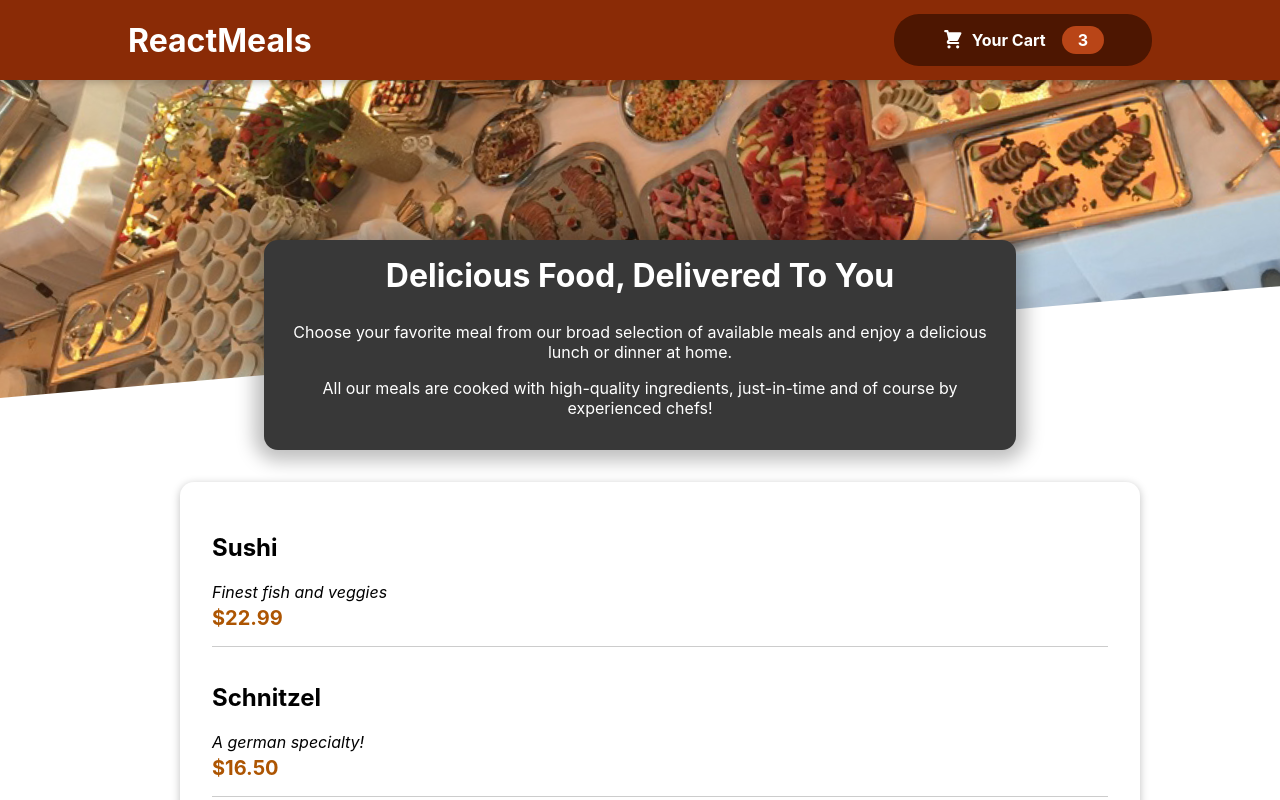
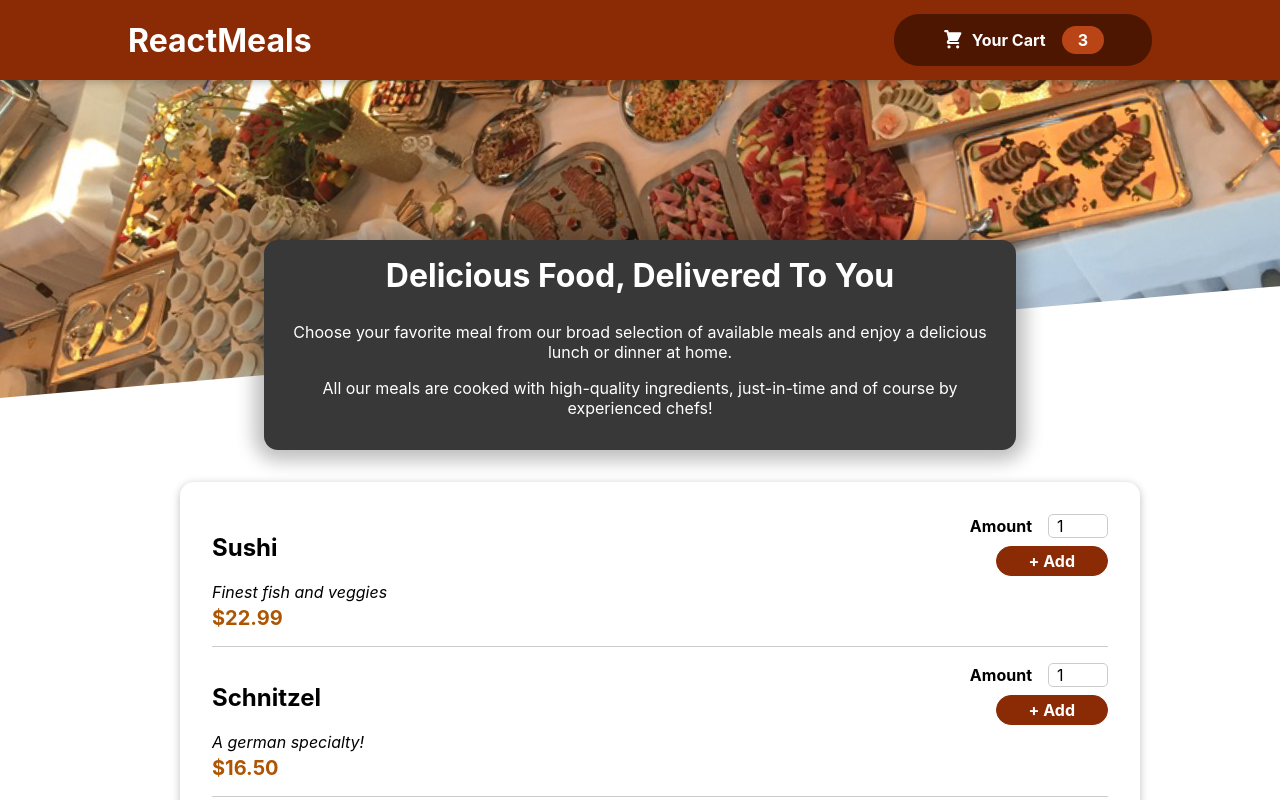
Before and after one commit to Shubham-S-Nimje/Restorent-Website, a React (Create React App) app: page / in a window 1280 px wide. Shown: the top 800 px of the page. Built offline with nearby package versions, Linux system fonts and the light colour scheme.

Commit message:
Adding a Form

```diff
--- a/src/components/Meals/Mealitems/Mealitem.js
+++ b/src/components/Meals/Mealitems/Mealitem.js
@@ -1,5 +1,6 @@
 import React from 'react'
 import './Mealitem.css'
+import MealitemForm from './MealitemForm';
 
 const Mealitem = (props) => {
     const price = `$${props.price.toFixed(2)}`;
@@ -13,7 +14,9 @@
             <div className='price'>
                 {price}</div>
         </div>
-        <div></div>
+        <div>
+          <MealitemForm/>
+        </div>
 
     </li>
   )
--- /dev/null
+++ b/src/components/Meals/Mealitems/MealitemForm.css
@@ -0,0 +1,20 @@
+.form {
+    text-align: right;
+  }
+
+  .form button {
+    font: inherit;
+    cursor: pointer;
+    background-color: #8a2b06;
+    border: 1px solid #8a2b06;
+    color: white;
+    padding: 0.25rem 2rem;
+    border-radius: 20px;
+    font-weight: bold;
+  }
+
+  .form button:hover,
+  .form button:active {
+    background-color: #641e03;
+    border-color: #641e03;
+  }
--- /dev/null
+++ b/src/components/Meals/Mealitems/MealitemForm.js
@@ -0,0 +1,23 @@
+import React from 'react'
+import Input from '../../UI/Input'
+import './MealitemForm.css'
+
+const MealitemForm = () => {
+  return (
+    <form className='form'>
+      <Input
+      label='Amount'
+      input={{
+        id:'Amount',
+        type: 'number',
+        min:'1',
+        max:'5',
+        step:'1',
+        defaultValue:'1'
+      }}/>
+      <button>+ Add</button>
+    </form>
+  )
+}
+
+export default MealitemForm
--- /dev/null
+++ b/src/components/UI/Input.css
@@ -0,0 +1,18 @@
+.input {
+    display: flex;
+    align-items: center;
+    margin-bottom: 0.5rem;
+  }
+
+  .input label {
+    font-weight: bold;
+    margin-right: 1rem;
+  }
+
+  .input input {
+    width: 3rem;
+    border-radius: 5px;
+    border: 1px solid #ccc;
+    font: inherit;
+    padding-left: 0.5rem;
+  }
--- /dev/null
+++ b/src/components/UI/Input.js
@@ -0,0 +1,15 @@
+import React from 'react'
+import './Input.css'
+
+const Input = (props) => {
+  return (
+    <div className='input'>
+        <label
+        htmlFor={props.input.id}>{props.label}</label>
+        <input {...props.input}>
+        </input>
+    </div>
+  )
+}
+
+export default Input
```
